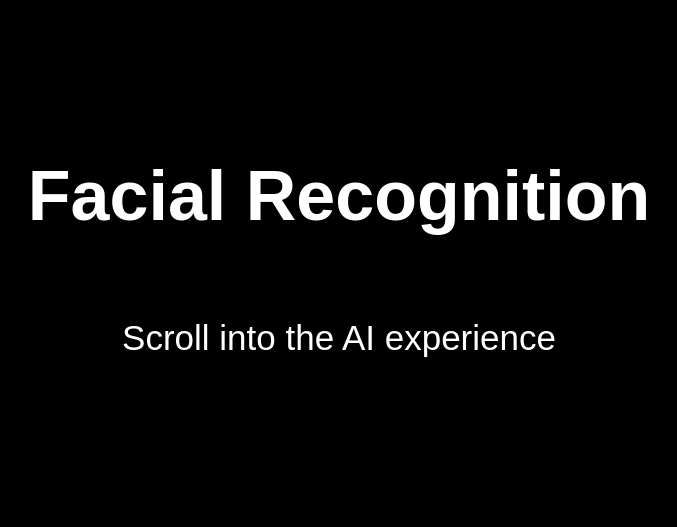
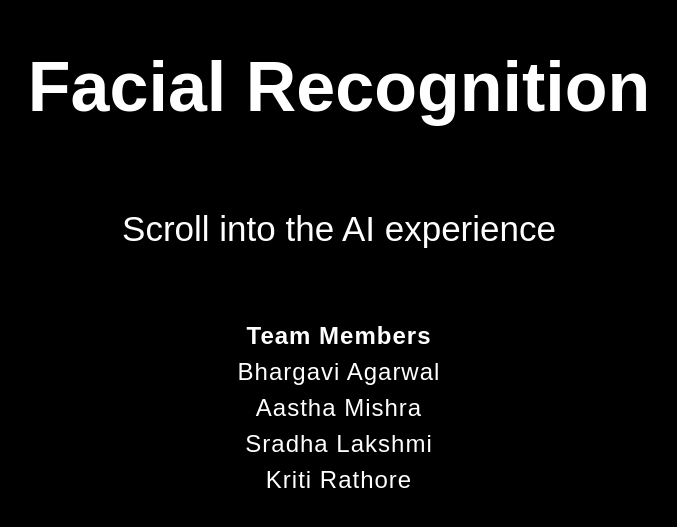
Before and after one commit to pradeep-kr-01/Facial-Recognition, a plain HTML site: page index.html in a window 1280 px wide. Shown: the part 149-676 px from the top of the page, without its empty margins (301-978 px from the left). Drawn offline with Linux system fonts and the light colour scheme.

Commit message:
Add team section to index.html
Added a team section with member names.

```diff
--- a/index.html
+++ b/index.html
@@ -23,6 +23,22 @@ flex-direction: column;
 justify-content: center;
 align-items: center;
 text-align: center;
+}
+
+.team {
+  margin-top: 30px;
+  font-size: 24px;
+  letter-spacing: 1px;
+}
+
+.team p {
+  margin: 8px 0;
+  transition: 0.3s;
+}
+
+.team p:hover {
+  color: #00ffcc;
+  transform: scale(1.05);
 }
 
 button {
@@ -57,6 +73,13 @@ display: none;
 <div class="scene">
 <h1>Facial Recognition</h1>
 <p>Scroll into the AI experience</p>
+   <div class="team">
+    <p><b>Team Members</b></p>
+    <p>Bhargavi Agarwal</p>
+    <p>Aastha Mishra</p>
+    <p>Sradha Lakshmi</p>
+    <p>Kriti Rathore</p>
+  </div>
 </div>
 
 <div class="scene">
```
